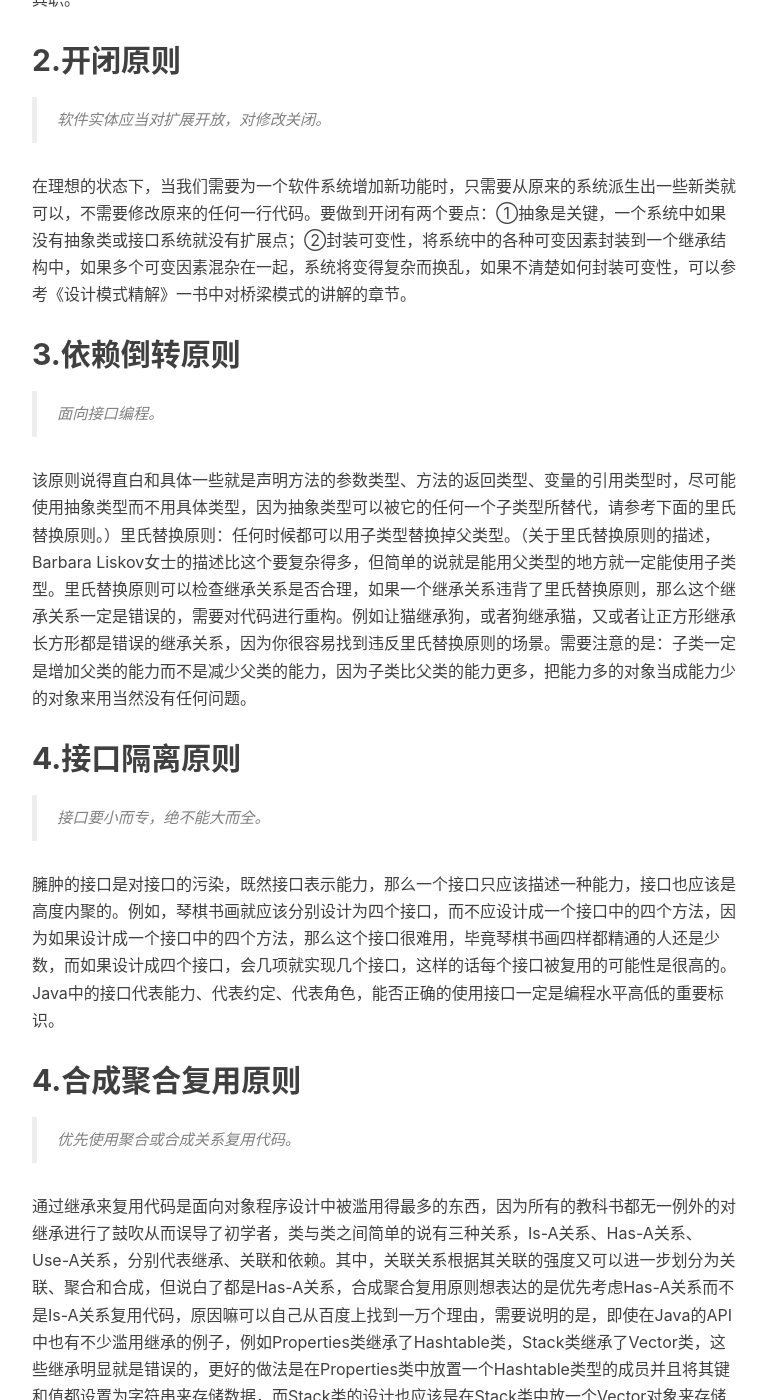
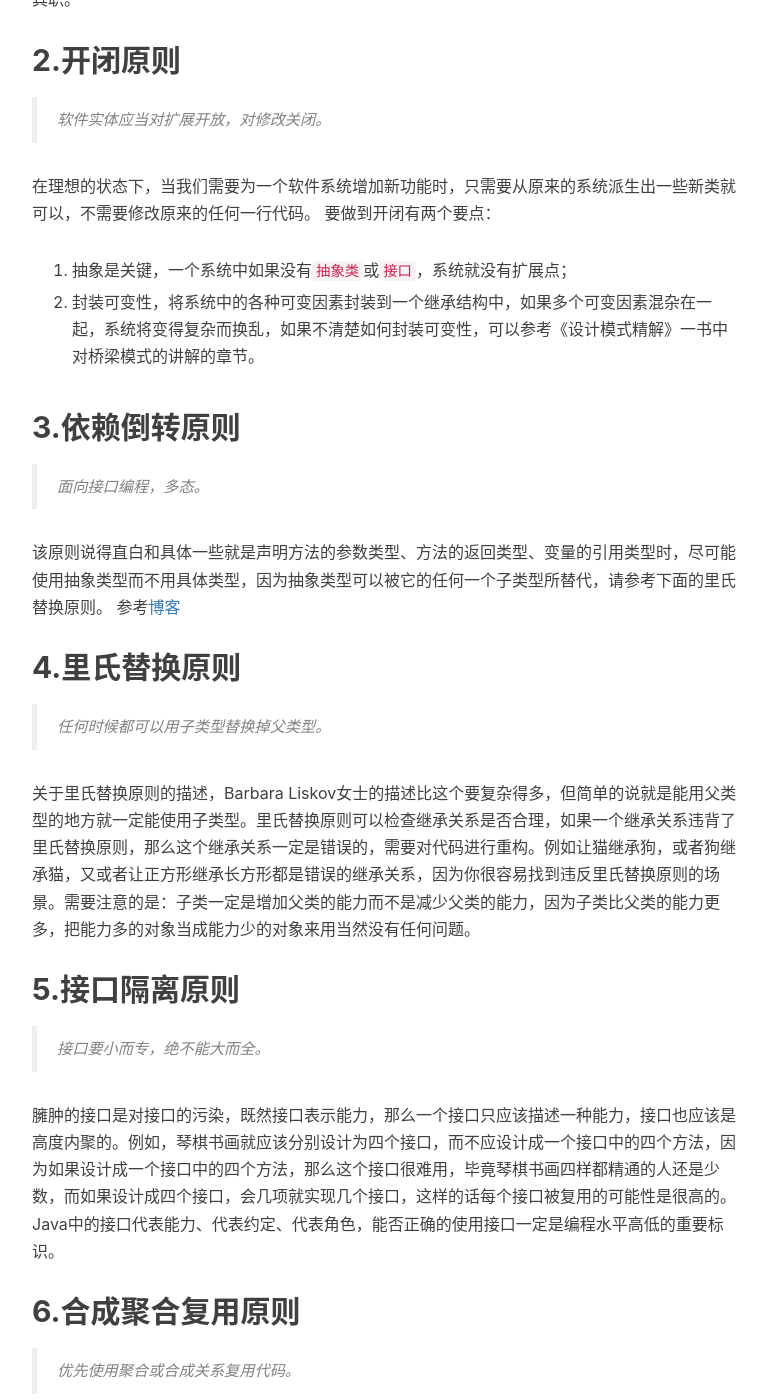
Before and after one commit to chenquan/chenquan.github.io, a Jekyll site: the page built from _posts/2019-06-08-java中的六原则一法则.md, in a window 1280 px wide and 1400 px high, scrolled down 778 px. Shown: the whole window, without its empty margins (233-1000 px from the left). Built offline with Jekyll 4.4.1, drawn with Linux system fonts in a browser that asks for light colours; nearby versions of some CDN libraries; comment, search, counter and statistics services are not loaded; some of the changed text lies outside the part shown.

Commit message:
Update 2019-06-08-java中的六原则一法则.md

```diff
--- a/_posts/2019-06-08-java中的六原则一法则.md
+++ b/_posts/2019-06-08-java中的六原则一法则.md
@@ -15,27 +15,42 @@ description: java中的"六原则一法则"
 
 >软件实体应当对扩展开放，对修改关闭。
 
-在理想的状态下，当我们需要为一个软件系统增加新功能时，只需要从原来的系统派生出一些新类就可以，不需要修改原来的任何一行代码。要做到开闭有两个要点：①抽象是关键，一个系统中如果没有抽象类或接口系统就没有扩展点；②封装可变性，将系统中的各种可变因素封装到一个继承结构中，如果多个可变因素混杂在一起，系统将变得复杂而换乱，如果不清楚如何封装可变性，可以参考《设计模式精解》一书中对桥梁模式的讲解的章节。
+在理想的状态下，当我们需要为一个软件系统增加新功能时，只需要从原来的系统派生出一些新类就可以，不需要修改原来的任何一行代码。
+要做到开闭有两个要点：
+
+1. 抽象是关键，一个系统中如果没有`抽象类`或`接口`，系统就没有扩展点；
+
+2. 封装可变性，将系统中的各种可变因素封装到一个继承结构中，如果多个可变因素混杂在一起，系统将变得复杂而换乱，如果不清楚如何封装可变性，可以参考《设计模式精解》一书中对桥梁模式的讲解的章节。
 
 ## 3.依赖倒转原则
 
->面向接口编程。
+>面向接口编程，多态。
 
-该原则说得直白和具体一些就是声明方法的参数类型、方法的返回类型、变量的引用类型时，尽可能使用抽象类型而不用具体类型，因为抽象类型可以被它的任何一个子类型所替代，请参考下面的里氏替换原则。）里氏替换原则：任何时候都可以用子类型替换掉父类型。（关于里氏替换原则的描述，Barbara Liskov女士的描述比这个要复杂得多，但简单的说就是能用父类型的地方就一定能使用子类型。里氏替换原则可以检查继承关系是否合理，如果一个继承关系违背了里氏替换原则，那么这个继承关系一定是错误的，需要对代码进行重构。例如让猫继承狗，或者狗继承猫，又或者让正方形继承长方形都是错误的继承关系，因为你很容易找到违反里氏替换原则的场景。需要注意的是：子类一定是增加父类的能力而不是减少父类的能力，因为子类比父类的能力更多，把能力多的对象当成能力少的对象来用当然没有任何问题。
+该原则说得直白和具体一些就是声明方法的参数类型、方法的返回类型、变量的引用类型时，尽可能使用抽象类型而不用具体类型，因为抽象类型可以被它的任何一个子类型所替代，请参考下面的里氏替换原则。
+参考[博客](https://blog.csdn.net/king123456man/article/details/81626127)
 
-## 4.接口隔离原则
+
+
+## 4.里氏替换原则
+
+>任何时候都可以用子类型替换掉父类型。
+
+关于里氏替换原则的描述，Barbara Liskov女士的描述比这个要复杂得多，但简单的说就是能用父类型的地方就一定能使用子类型。里氏替换原则可以检查继承关系是否合理，如果一个继承关系违背了里氏替换原则，那么这个继承关系一定是错误的，需要对代码进行重构。例如让猫继承狗，或者狗继承猫，又或者让正方形继承长方形都是错误的继承关系，因为你很容易找到违反里氏替换原则的场景。需要注意的是：子类一定是增加父类的能力而不是减少父类的能力，因为子类比父类的能力更多，把能力多的对象当成能力少的对象来用当然没有任何问题。
+
+## 5.接口隔离原则
 
 >接口要小而专，绝不能大而全。
 
 臃肿的接口是对接口的污染，既然接口表示能力，那么一个接口只应该描述一种能力，接口也应该是高度内聚的。例如，琴棋书画就应该分别设计为四个接口，而不应设计成一个接口中的四个方法，因为如果设计成一个接口中的四个方法，那么这个接口很难用，毕竟琴棋书画四样都精通的人还是少数，而如果设计成四个接口，会几项就实现几个接口，这样的话每个接口被复用的可能性是很高的。Java中的接口代表能力、代表约定、代表角色，能否正确的使用接口一定是编程水平高低的重要标识。
 
-## 4.合成聚合复用原则
+## 6.合成聚合复用原则
 
 >优先使用聚合或合成关系复用代码。
 
-通过继承来复用代码是面向对象程序设计中被滥用得最多的东西，因为所有的教科书都无一例外的对继承进行了鼓吹从而误导了初学者，类与类之间简单的说有三种关系，Is-A关系、Has-A关系、Use-A关系，分别代表继承、关联和依赖。其中，关联关系根据其关联的强度又可以进一步划分为关联、聚合和合成，但说白了都是Has-A关系，合成聚合复用原则想表达的是优先考虑Has-A关系而不是Is-A关系复用代码，原因嘛可以自己从百度上找到一万个理由，需要说明的是，即使在Java的API中也有不少滥用继承的例子，例如Properties类继承了Hashtable类，Stack类继承了Vector类，这些继承明显就是错误的，更好的做法是在Properties类中放置一个Hashtable类型的成员并且将其键和值都设置为字符串来存储数据，而Stack类的设计也应该是在Stack类中放一个Vector对象来存储数据。记住：任何时候都不要继承工具类，工具是可以拥有并可以使用的，而不是拿来继承的。
+通过继承来复用代码是面向对象程序设计中被滥用得最多的东西，因为所有的教科书都无一例外的对继承进行了鼓吹从而误导了初学者，类与类之间简单的说有三种关系，`Is-A关系`、`Has-A关系`、`Use-A关系`，分别代表`继承`、`关联`和`依赖`。其中，关联关系根据其关联的强度又可以进一步划分为`关联`、`聚合`和`合成`，但说白了都是Has-A关系，合成聚合复用原则想表达的是优先考虑Has-A关系而不是Is-A关系复用代码，原因嘛,可以自己从百度上找到一万个理由，需要说明的是，即使在Java的API中也有不少滥用继承的例子，例如Properties类继承了Hashtable类，Stack类继承了Vector类，这些继承明显就是错误的，更好的做法是在Properties类中放置一个Hashtable类型的成员并且将其键和值都设置为字符串来存储数据，而Stack类的设计也应该是在Stack类中放一个Vector对象来存储数据。
+>记住：任何时候都不要继承工具类，工具是可以拥有并可以使用的，而不是拿来继承的。
 
-## 5.迪米特法则
+## 7.迪米特法则
 
 >迪米特法则又叫最少知识原则，一个对象应当对其他对象有尽可能少的了解。
 
```
